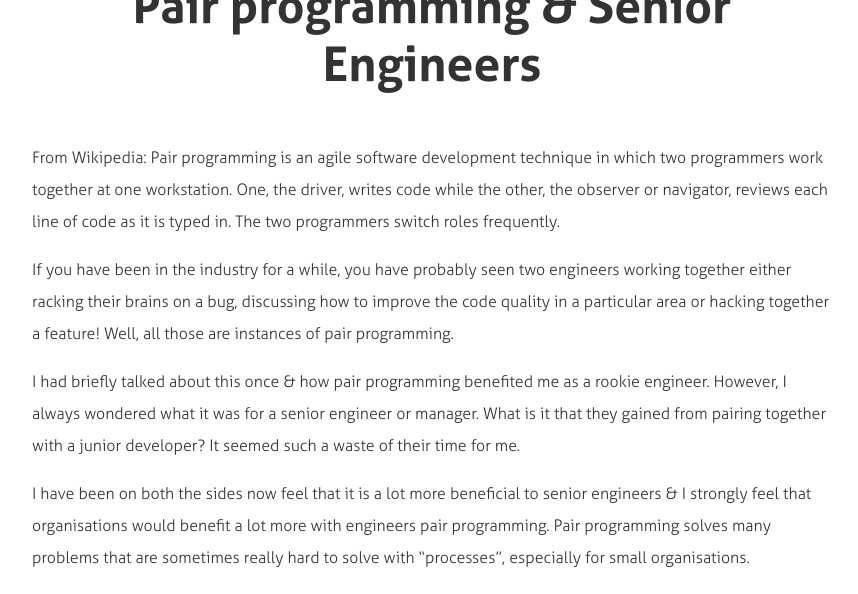
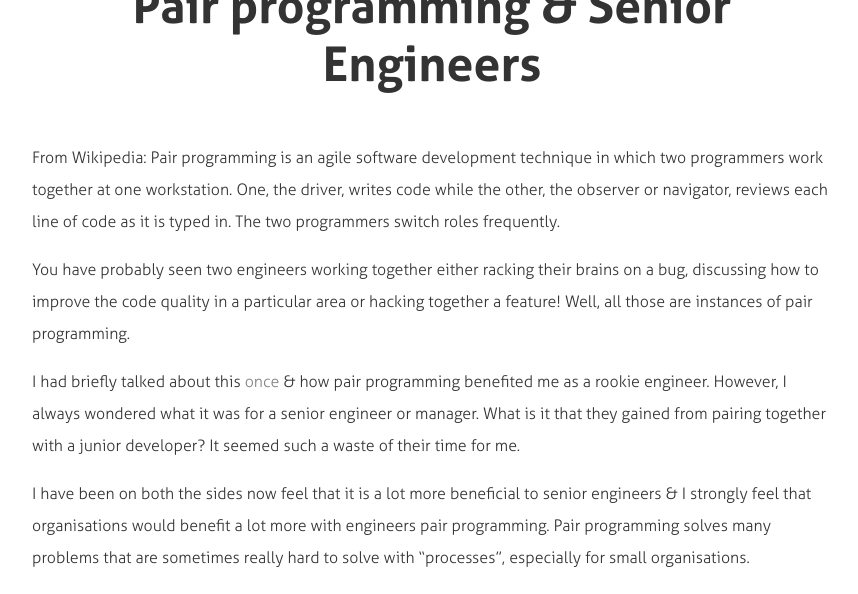
Before and after one commit to deepakputhraya/site, a Jekyll site: the page built from _posts/2018-08-13-pair-programming-with-senior-engineers.markdown, in a window 1280 px wide and 1400 px high, scrolled down 199 px, cut to the strip 0-594 px from the top of the window. Shown: the whole strip, without its empty margins (208-1066 px from the left). Built offline with Jekyll 4.4.1, drawn with Linux system fonts in a browser that asks for light colours; comment, search, counter and statistics services are not loaded; some of the changed text lies outside the part shown.

```diff
--- a/_posts/2018-08-13-pair-programming-with-senior-engineers.markdown
+++ b/_posts/2018-08-13-pair-programming-with-senior-engineers.markdown
@@ -10,9 +10,9 @@ categories: [code]
 From Wikipedia:
 Pair programming is an agile software development technique in which two programmers work together at one workstation. One, the driver, writes code while the other, the observer or navigator, reviews each line of code as it is typed in. The two programmers switch roles frequently.
 
-If you have been in the industry for a while, you have probably seen two engineers working together either racking their brains on a bug, discussing how to improve the code quality in a particular area or hacking together a feature! Well, all those are instances of pair programming.
+You have probably seen two engineers working together either racking their brains on a bug, discussing how to improve the code quality in a particular area or hacking together a feature! Well, all those are instances of pair programming.
 
-I had briefly talked about this once & how pair programming benefited me as a rookie engineer. However, I always wondered what it was for a senior engineer or manager. What is it that they gained from pairing together with a junior developer? It seemed such a waste of their time for me.
+I had briefly talked about this [once](https://blog.playment.io/deepak-puthraya-software-developer-story/ "Experience at Playment") & how pair programming benefited me as a rookie engineer. However, I always wondered what it was for a senior engineer or manager. What is it that they gained from pairing together with a junior developer? It seemed such a waste of their time for me.
 
 I have been on both the sides now feel that it is a lot more beneficial to senior engineers & I strongly feel that organisations would benefit a lot more with engineers pair programming. Pair programming solves many problems that are sometimes really hard to solve with "processes", especially for small organisations.
 
@@ -22,6 +22,9 @@ I have been on both the sides now feel that it is a lot more beneficial to senio
 Companies have unique processes to onboard new engineers. They are generally assigned buddies who help new engineers with their problem. They are given simple tasks or features to complete so that they get accustomed to the engineering processes. Though completing these tasks gives the engineer a sense of fulfilment, it lacks depth. In small startups, documentation could be lacking, there is no explanation as to why there was a hack, or there might be few bad practices from your early days of coding lying around which could get picked up as "best practice" by the engineer.
 
 You could take a few hours to pair with them to explain some of the best practices used. Warn them about the pitfalls lying around & probably even pointing them out to various other team members for help if needed for a particular section of code.
+
+<blockquote class="twitter-tweet" data-lang="en"><p lang="en" dir="ltr">When you&#39;re the senior in junior/senior pair programming, the measure of your success is how much the junior learns</p>&mdash; Kent Beck (@KentBeck) <a href="https://twitter.com/KentBeck/status/602892538337337345?ref_src=twsrc%5Etfw">May 25, 2015</a></blockquote>
+<script async src="https://platform.twitter.com/widgets.js" charset="utf-8"></script>
 
 ## Code Quality
 When developing features due to various reasons, there are various times when we incur technical debt. Some of these are fixed over a period when developments happen in the future. Some bad practices could lie around for months.
@@ -43,7 +46,7 @@ As engineers, we are not just building features for our customers. We are also b
 For example, to test a feature manually, it could require a lot of test data or manual inputs. In such cases, others would enter them manually; you would see that as an opportunity to write simple scripts to automate the process & commit them so that others can use them in the future. Alternatively, you noticed a lack of initial data & decide to invest in using embedded datasets or a solution that speeds up development. Pair programming is a great tool to identify such cases.
 
 ## Team bonding
-Last but not the least it is a great way to connect with your colleagues. When you pair program the sense of superiority is lost & you don't just complain about the need to put semicolons everywhere, but also share your favourite Rick & Morty episodes.
+It is a great way to connect with your colleagues. When you pair program the sense of superiority is lost & you don't just complain about the need to put semicolons everywhere, but also share your favourite Rick & Morty episodes.
 
 ## Conclusion
 Pair programming is a fantastic engineering practice & every organisation should encourage it. It is an excellent way to reduce technical debt, increase team bonding, improve development practices & share knowledge across the organisation.
```
